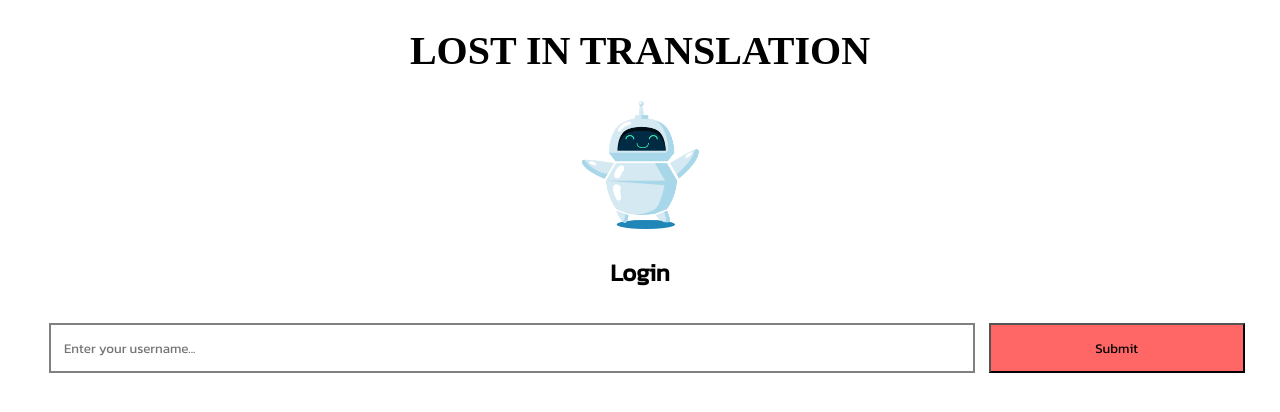
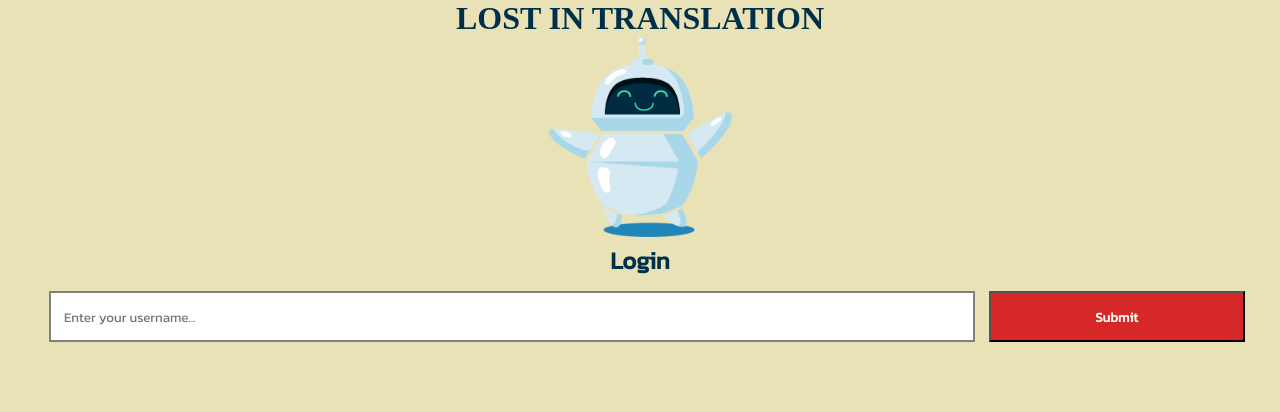
Before and after one commit to ctrl-alt-fenna/assignment-2, a React (Create React App) app: page / in a window 1280 px wide. Shown: the top 412 px of the page. Built offline with nearby package versions, Linux system fonts and the light colour scheme; a web font is replaced by a local one.

Commit message:
MOD: Change styling, cleaned up code

```diff
--- a/src/App.js
+++ b/src/App.js
@@ -1,24 +1,32 @@
 import './App.css';
 
-import{BrowserRouter, Route, Routes} from 'react-router-dom';
+import { BrowserRouter, Route, Routes } from 'react-router-dom';
 
 import Login from './views/Login';
 import Logo from "../src/img/Logo.png"
+import LogoHello from "../src/img/Logo-Hello.png"
 import Navbar from './components/Navbar/Navbar'
 import Profile from './views/Profile';
 import React from 'react';
 import Translate from './views/Translate';
 
 function App() {
-
+  const changeHello = (element) => {
+    element.target.src = LogoHello
+    element.target.id = "img-logoHello"
+  }
+  const changeNormal = (element) => {
+    element.target.src = Logo
+    element.target.id = "img-logoNorm"
+  }
   return (
     <BrowserRouter>
       <div className="App">
-        <Navbar/>
+        <Navbar />
         <h1 id="title">Lost in Translation</h1>
-        <img src={Logo} width="10%" alt="Logo for Lost in Translation"/>
+        <img src={Logo} alt="Logo for Lost in Translation" id="img-logoNorm" onMouseEnter={changeHello} onMouseLeave={changeNormal} />
         <Routes>
-          <Route path="/" element={< Login/>} />
+          <Route path="/" element={< Login />} />
           <Route path="/translate" element={< Translate />} />
           <Route path="/profile" element={< Profile />} />
         </Routes>
--- a/src/components/Login/LoginForm.jsx
+++ b/src/components/Login/LoginForm.jsx
@@ -59,7 +59,7 @@ function LoginForm() {
     })()
     return (
         <>
-        <h2>Login</h2>
+        <h2 id="sub-title">Login</h2>
             <form onSubmit={handleSubmit(handleonSubmit)}>
                 <input type="text" placeholder='Enter your username...' {...register("username",usernameConfig)} />
                 <button id="submit-btn" type="submit" disabled={loading}>Submit</button>
--- a/src/components/Navbar/Navbar.jsx
+++ b/src/components/Navbar/Navbar.jsx
@@ -19,17 +19,11 @@ const Navbar = () => {
   return (
     <nav>
       { user !== null &&
-        <ul>
-          <li>
+      <>
             <NavLink to="/translate">Translate</NavLink>
-          </li>
-          <li>
             <NavLink to="/profile">Profile</NavLink>
-          </li>
-          <li>
-            <NavLink to="/"><a onClick={handleLogoutClick}>Logout</a></NavLink>
-          </li>
-        </ul>
+            <NavLink to="/" onClick={handleLogoutClick}>Logout</NavLink>
+      </>
       }
     </nav>
   )
--- a/src/components/Profiles/ProfileAction.jsx
+++ b/src/components/Profiles/ProfileAction.jsx
@@ -31,10 +31,10 @@ const ProfileAction = () => {
     setLoading(false)
   }
   return (
-    <ul>
-      <li><button onClick={handleClearClick}>Clear history</button></li>
-      <li><button onClick={handleLogoutClick}>Logout</button></li>
-    </ul>
+    <>
+      <button id="profile-btn" onClick={handleClearClick}>Clear history</button>
+      <button id="profile-btn" onClick={handleLogoutClick}>Logout</button>
+    </>
   )
 }
 export default ProfileAction
--- a/src/components/Profiles/ProfileHeader.jsx
+++ b/src/components/Profiles/ProfileHeader.jsx
@@ -2,7 +2,7 @@ import React from 'react'
 const ProfileHeader = ( {username} ) => {
   return (
     <>
-    <h1>Hello, { username } </h1>
+    <h1 id="sub-title">Hello, { username } </h1>
     </>
   )
 }
--- a/src/components/Translation/TranslationForms.jsx
+++ b/src/components/Translation/TranslationForms.jsx
@@ -1,26 +1,24 @@
 import React, {useState} from 'react'
-import { useUser } from '../../context/UserContext'
-import { storageRead, storageSave } from '../../utils/storage'
+import { storageRead } from '../../utils/storage'
 import { STORAGE_KEY_USER } from '../../const/storageKeys'
 import { updateTranslations } from '../../api/translate'
 import {checkForUser } from "../../api/user"
-import withAuth from '../../hoc/withAuth'
 import {useForm} from 'react-hook-form'
 import Signs from '../Signs/Signs'
 const translationConfig = {
     minLength: 1
 }
-const TranslationForm = ( { onOrder}) => {
+const TranslationForm = () => {
 
     {
         let letterArray =['']
         let lowerCaseTranslation = ''
         const { register, handleSubmit} = useForm()
         const [translation , setTranslation] = useState('')
-        const { user } = useUser()
 
         // Make it possible to display loading/error states
         const [loading, setLoading] = useState(false)
+        // eslint-disable-next-line
         const [apiError, setApiError] = useState(null)
 
         const handleonSubmit = async () => {
@@ -29,6 +27,7 @@ const TranslationForm = ( { onOrder}) => {
             if (userData === null) return
             const [userError, user ] = await checkForUser(userData.username)
             if (userError) throw new Error("Cannot retrieve userdata")
+            //eslint-disable-next-line
             const [error, response] = await updateTranslations(user[0], translation)
             if (error !== null) setApiError(error)
             setLoading(false)
@@ -65,4 +64,4 @@ const TranslationForm = ( { onOrder}) => {
     )
 }
 }
-export default withAuth(TranslationForm)
+export default TranslationForm
--- a/src/index.css
+++ b/src/index.css
@@ -1,58 +1,114 @@
 @import url('https://fonts.googleapis.com/css2?family=Kanit&family=Love+Ya+Like+A+Sister&display=swap');
+
 :root {
-  --button-background: #ff6666;
-  --title-color: #339999;
-  --nav-color: #ffcc00;
+  --button-background: #d62828;
+  --title-color: #003049;
+  --nav-item-color: #fcbf49;
+  --nav-bar-color: #f77f00;
+  --text-bright: #fefae9;
 }
+
 * {
+  margin: 0;
   font-family: 'Kanit', sans-serif;
 }
-html, body, header, footer {
+
+html,
+body,
+header,
+footer {
+  background-color: #eae2b7;
   text-align: center;
   padding: 0;
-  margin: 0;
   -webkit-font-smoothing: antialiased;
   -moz-osx-font-smoothing: grayscale;
 }
+
 nav {
   width: 100%;
   justify-content: space-around;
+  display: flex;
+  justify-content: center;
 }
-li {
-  list-style: none;
-}
-nav li, nav a, nav button{
-  background-color: var(--nav-color);
+
+nav * {
+  background-color: var(--nav-item-color);
+  color: var(--text-bright);
   padding: 1em;
   margin: 0.5em;
   width: 10%;
   text-decoration: none;
   font-weight: bold;
-  color: grey;
+  border: none;
 }
-input{
+
+input {
   padding: 1em;
   width: 70%;
   border: 2px solid grey;
   margin: 1em;
 }
+
 code {
   font-family: source-code-pro, Menlo, Monaco, Consolas, 'Courier New',
     monospace;
 }
-h1#title {
+
+#title {
   font-family: 'Love Ya Like A Sister', serif;
+  font-weight: bold;
   text-transform: uppercase;
-  font-weight: bold;
-  font-size: 40px;
 }
+
+#sub-title,
+#title {
+  color: var(--title-color)
+    /* text-trans */
+}
+
 #submit-btn {
   background-color: var(--button-background);
   width: 20%;
   padding: 1em;
+  color: var(--text-bright);
+  font-weight: bold;
 }
 
-nav ul {
-  display:flex;
-  justify-content:center;
+#img-logoNorm,
+#img-logoHello {
+  max-height: 200px;
+  max-width: auto;
 }
+
+#img-logoNorm::before,
+#img-logoHello::before {
+  display: block;
+  content: attr(title);
+  height: 0;
+  overflow: hidden;
+  visibility: hidden;
+}
+
+#img-logoNorm:hover,
+#img-logoHello:hover {
+  cursor: grab;
+}
+#profile-btn {
+  background-color: var(--button-background);
+  color: var(--text-bright);
+  padding: 1em;
+  margin: 0.5em;
+  display: inline;
+  width: 10%;
+  font-weight: bold;
+  border: 2px solid transparent;
+  cursor: pointer;
+}
+
+#profile-btn:hover,
+nav a:hover {
+  text-decoration: underline;
+}
+#profile-btn:hover {
+  border: 2px solid darkred;
+}
--- a/src/views/Translate.jsx
+++ b/src/views/Translate.jsx
@@ -8,4 +8,4 @@ const Translate = () => {
     </>
   )
 }
-export default Translate
+export default withAuth(Translate)
```
